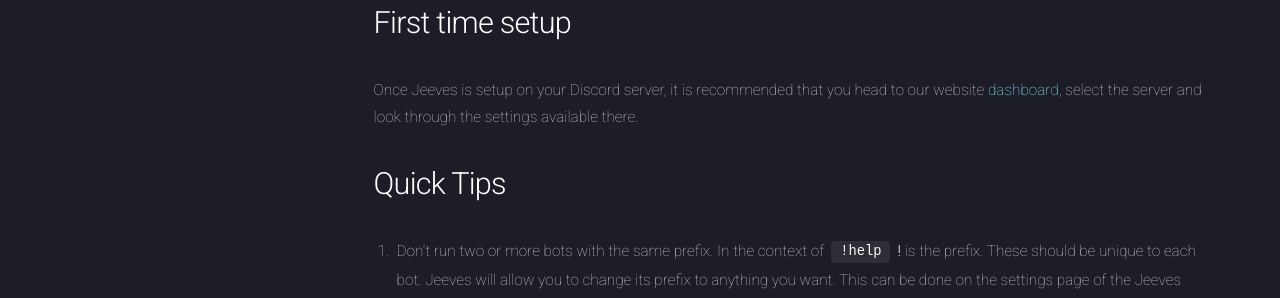
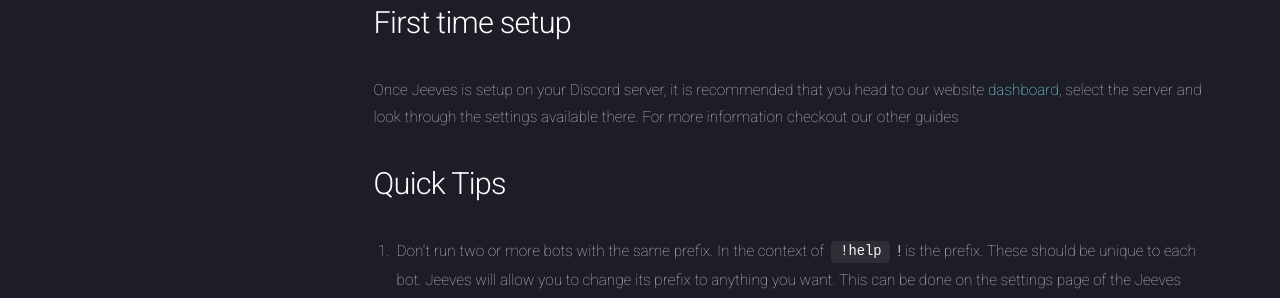
Before and after one commit to TeamJeeves/Jeeves-Bot-Documentation, an MkDocs documentation site: the page built from docs/guides/Getting-Started.md, in a window 1280 px wide and 1237 px high. Shown: the part 548-846 px from the top of the window. Built offline with MkDocs 1.6.1, drawn with Linux system fonts in a browser that asks for light colours; nearby versions of some CDN libraries.

Commit message:
add suggestion to check out other guides.

```diff
--- a/docs/guides/Getting-Started.md
+++ b/docs/guides/Getting-Started.md
@@ -11,7 +11,7 @@ Jeeves is built to scale whether you are a small friends & family server, a larg
 6. Leave the permissions as default and click Authorize
 
 ## First time setup
-Once Jeeves is setup on your Discord server, it is recommended that you head to our website [dashboard](https://www.jeeves.bot/dashboard), select the server and look through the settings available there.
+Once Jeeves is setup on your Discord server, it is recommended that you head to our website [dashboard](https://www.jeeves.bot/dashboard), select the server and look through the settings available there. For more information checkout our other guides
 
 ## Quick Tips
 
```
